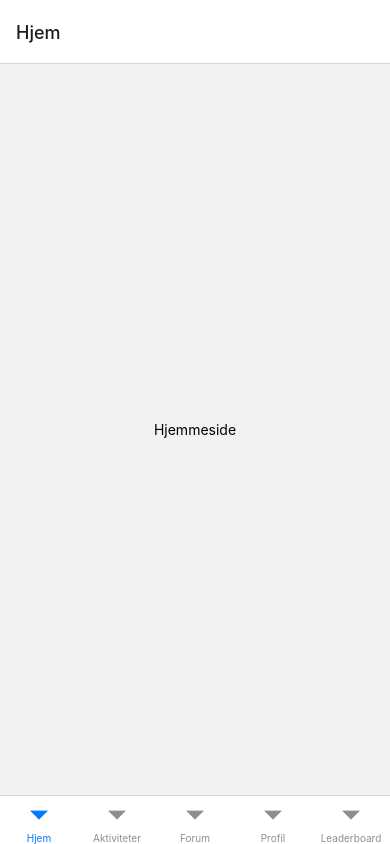
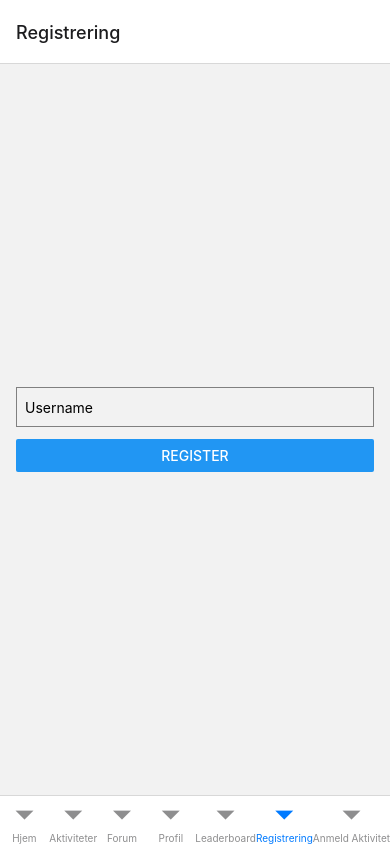
Before and after one commit to yofa21ab/ObligatoriskOpgave1, a React Native app: screen /Registrering in a window 390 px wide. Built offline with nearby package versions, Linux system fonts and the light colour scheme.

Commit message:
Created registration and activity review

```diff
--- a/App.js
+++ b/App.js
@@ -10,6 +10,8 @@ import ProfileScreen from './screens/ProfileScreen';
 import LeaderboardScreen from './screens/LeaderboardScreen'; // Sørg for denne sti er korrekt
 import { initializeApp } from 'firebase/app';
 import { getDatabase } from 'firebase/database';
+import RegistrationScreen from './screens/RegistrationScreen';
+import ReviewActivityScreen from './screens/ReviewActivityScreen';
 
 const firebaseConfig = {
   apiKey: "AIzaSyC2HgM_YMsQYp8Y9assdq6gXZMrbniMM7Q",
@@ -38,8 +40,9 @@ export default function App() {
         <Tab.Screen name="Forum" component={ForumScreen} />
         <Tab.Screen name="Profil" component={ProfileScreen} />
         <Tab.Screen name="Leaderboard" component={LeaderboardScreen} />
+        <Tab.Screen name="Registrering" component={RegistrationScreen} />
+        <Tab.Screen name="Anmeld Aktivitet" component={ReviewActivityScreen} />
       </Tab.Navigator>
-      <StatusBar style="auto" />
     </NavigationContainer>
   );
 }
--- /dev/null
+++ b/screens/RegistrationScreen.js
@@ -0,0 +1,52 @@
+import React, { useState } from 'react';
+import { View, TextInput, Button, StyleSheet } from 'react-native';
+import { getDatabase, ref, set } from 'firebase/database';
+
+const RegistrationScreen = () => {
+  const [username, setUsername] = useState('');
+  const [reviewPoints, setReviewPoints] = useState(0);
+  const [badges, setBadges] = useState([]);
+
+  const handleRegister = () => {
+    const db = getDatabase();
+    const userId = username; // Du kan også generere et unikt ID
+    set(ref(db, 'users/' + userId), {
+      username: username,
+      reviewPoints: reviewPoints,
+      badges: badges,
+    }).then(() => {
+      console.log("User registered successfully!");
+    }).catch((error) => {
+      console.error("Error registering user:", error);
+    });
+  };
+
+  return (
+    <View style={styles.container}>
+      <TextInput
+        placeholder="Username"
+        value={username}
+        onChangeText={setUsername}
+        style={styles.input}
+      />
+      <Button title="Register" onPress={handleRegister} />
+    </View>
+  );
+};
+
+const styles = StyleSheet.create({
+  container: {
+    flex: 1,
+    justifyContent: 'center',
+    padding: 16,
+  },
+  input: {
+    height: 40,
+    borderColor: 'gray',
+    borderWidth: 1,
+    marginBottom: 12,
+    paddingHorizontal: 8,
+  },
+});
+
+export default RegistrationScreen;
--- /dev/null
+++ b/screens/ReviewActivityScreen.js
@@ -0,0 +1,64 @@
+import React, { useState } from 'react';
+import { View, TextInput, Button, StyleSheet } from 'react-native';
+import { getDatabase, ref, set, onValue } from 'firebase/database';
+
+const ReviewActivityScreen = () => {
+  const [reviewText, setReviewText] = useState('');
+  const [username, setUsername] = useState('userId123'); // Skift til den aktuelle bruger-ID
+
+  const handleSubmitReview = () => {
+    const db = getDatabase();
+    const reviewId = `review_${new Date().getTime()}`; // Genererer unikt ID for anmeldelsen
+
+    // Tilføj anmeldelsen
+    set(ref(db, 'reviews/' + reviewId), {
+      userId: username,
+      reviewText: reviewText,
+      timestamp: new Date().toISOString(),
+    }).then(() => {
+      // Opdater brugerens review points
+      const userRef = ref(db, 'users/' + username);
+      onValue(userRef, (snapshot) => {
+        const userData = snapshot.val();
+        const newReviewPoints = (userData.reviewPoints || 0) + 100; // Tilføj 100 points
+
+        set(ref(db, 'users/' + username), {
+          ...userData,
+          reviewPoints: newReviewPoints,
+        });
+      });
+      console.log("Review submitted successfully!");
+    }).catch((error) => {
+      console.error("Error submitting review:", error);
+    });
+  };
+
+  return (
+    <View style={styles.container}>
+      <TextInput
+        placeholder="Write your review"
+        value={reviewText}
+        onChangeText={setReviewText}
+        style={styles.input}
+      />
+      <Button title="Submit Review" onPress={handleSubmitReview} />
+    </View>
+  );
+};
+
+const styles = StyleSheet.create({
+  container: {
+    flex: 1,
+    justifyContent: 'center',
+    padding: 16,
+  },
+  input: {
+    height: 100,
+    borderColor: 'gray',
+    borderWidth: 1,
+    marginBottom: 12,
+    paddingHorizontal: 8,
+  },
+});
+
+export default ReviewActivityScreen;
```
